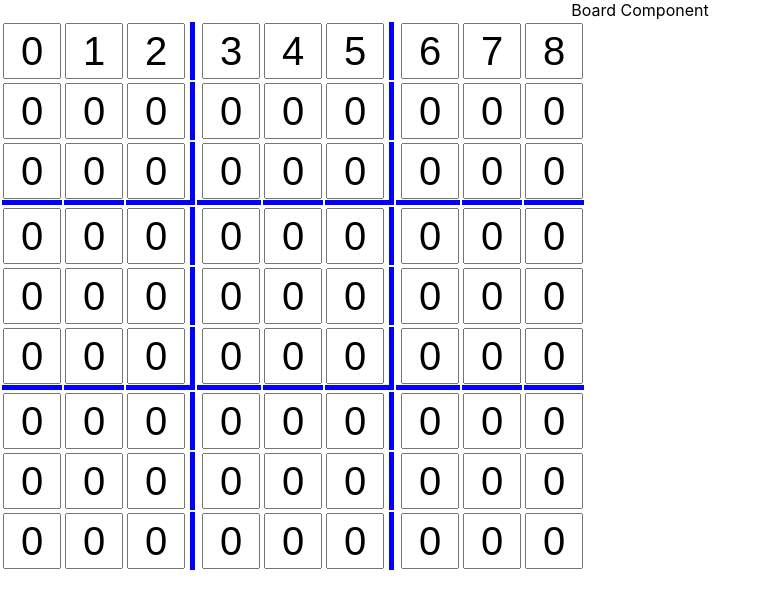
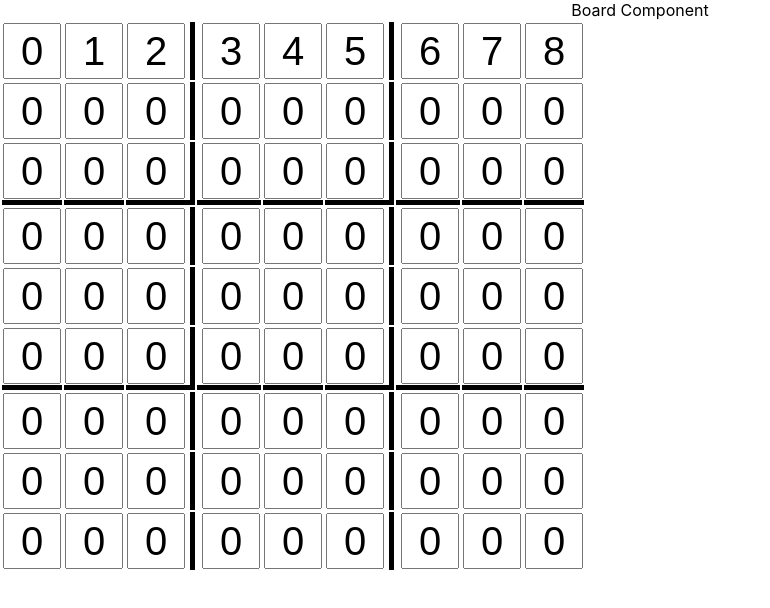
Before and after one commit to BergerLand/react-sudoku, a React (Create React App) app: page / in a window 1280 px wide. Shown: the top 608 px of the page, without its empty margins (0-770 px from the left). Built offline with nearby package versions, Linux system fonts and the light colour scheme.

Commit message:
Changed color

```diff
--- a/src/components/Board/Board.css
+++ b/src/components/Board/Board.css
@@ -8,15 +8,15 @@ input {
 }
 
 tr:nth-child(3) td {
-    border-bottom: 5px solid blue;
+    border-bottom: 5px solid black;
 }
 
 tr:nth-child(6) td {
-    border-bottom: 5px solid blue;
+    border-bottom: 5px solid black;
 }
 
 td:nth-child(3) {
-    border-right: 5px solid blue;
+    border-right: 5px solid black;
     padding-right: 5px;
 }
 
@@ -25,7 +25,7 @@ td:nth-child(4) {
 }
 
 td:nth-child(6) {
-    border-right: 5px solid blue;
+    border-right: 5px solid black;
     padding-right: 5px;
 }
 
```
